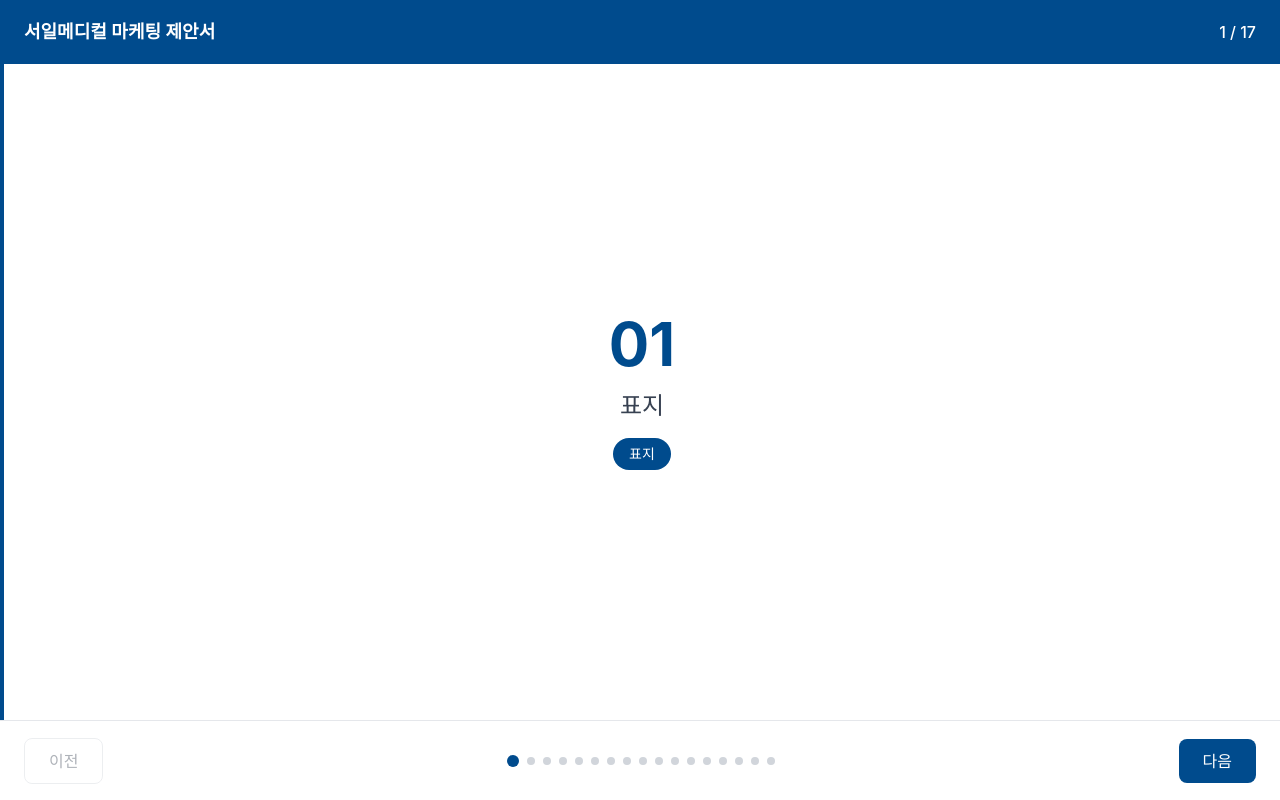
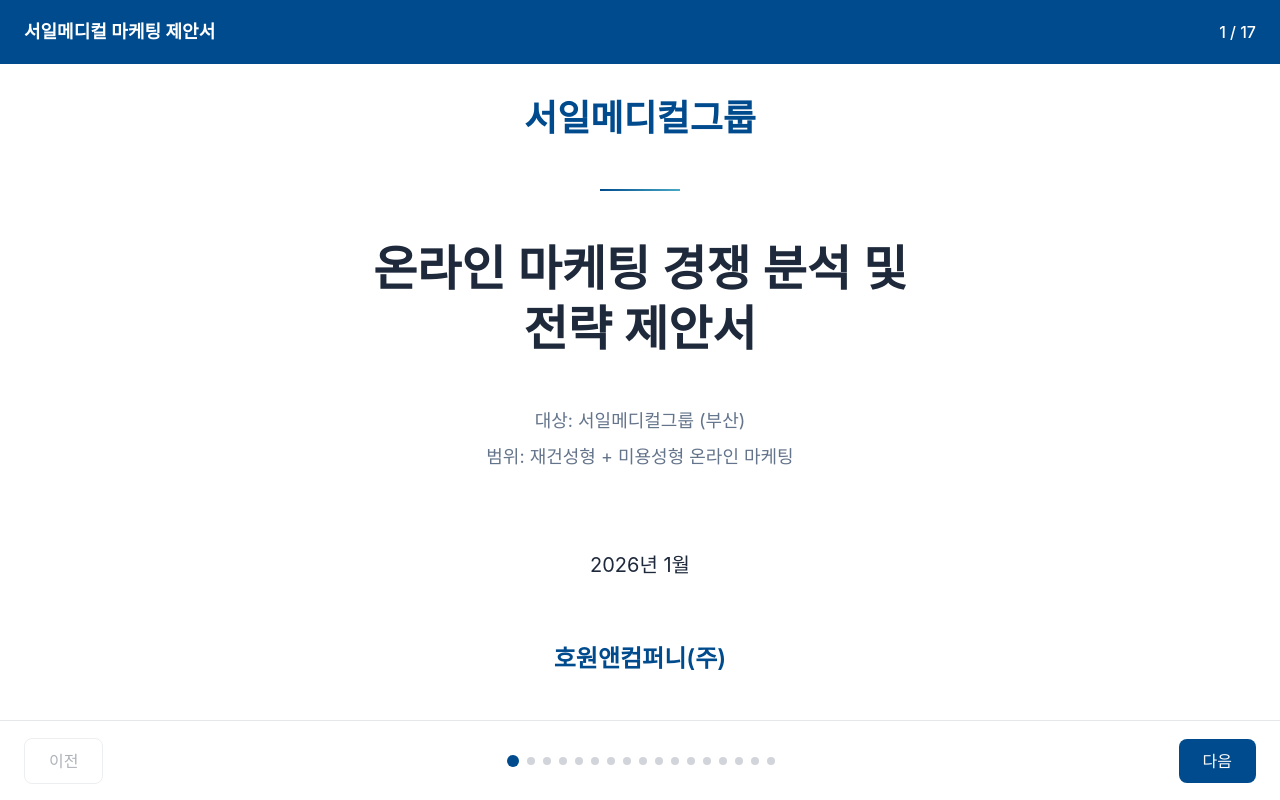
Before and after one commit to kevinkim1975/amp, a Next.js app: page / in a window 1280 px wide. Shown: the top 800 px of the page. Built offline with nearby package versions, Linux system fonts and the light colour scheme.

Commit message:
feat: Section01Cover 표지 구현

```diff
--- /dev/null
+++ b/src/components/sections/Section01Cover.tsx
@@ -0,0 +1,52 @@
+/**
+ * Section01Cover - 표지 섹션
+ * v0.dev 생성 후 Boris Cherny 원칙 적용
+ * - 하드코딩 색상 → Tailwind 변수
+ * - 시맨틱 HTML 적용
+ */
+
+export function Section01Cover() {
+  return (
+    <section className="min-h-[calc(100vh-144px)] bg-white flex items-center justify-center p-8">
+      <div className="w-full max-w-content">
+        <div className="flex flex-col items-center text-center space-y-12">
+          {/* 고객사명 */}
+          <h2 className="text-[2.25rem] font-semibold leading-tight text-primary">
+            서일메디컬그룹
+          </h2>
+
+          {/* 장식선 */}
+          <div className="h-[2px] w-20 bg-gradient-to-r from-primary to-secondary" />
+
+          {/* 제안서 제목 */}
+          <h1 className="text-5xl font-semibold leading-tight text-neutral-800 max-w-4xl break-keep">
+            온라인 마케팅 경쟁 분석 및
+            <br />
+            전략 제안서
+          </h1>
+
+          {/* 범위 정보 */}
+          <div className="space-y-2 text-lg text-neutral-500">
+            <p>대상: 서일메디컬그룹 (부산)</p>
+            <p>범위: 재건성형 + 미용성형 온라인 마케팅</p>
+          </div>
+
+          {/* 날짜 */}
+          <p className="text-xl text-neutral-800 pt-8">2026년 1월</p>
+
+          {/* 제출사 */}
+          <h3 className="text-2xl font-semibold text-primary pt-4">
+            호원앤컴퍼니(주)
+          </h3>
+
+          {/* 대외비 뱃지 */}
+          <div className="pt-8">
+            <span className="inline-block px-4 py-1.5 bg-red-50 text-red-600 text-sm rounded-full border border-red-200 shadow-sm">
+              대외비
+            </span>
+          </div>
+        </div>
+      </div>
+    </section>
+  );
+}
--- a/src/components/sections/SectionContainer.tsx
+++ b/src/components/sections/SectionContainer.tsx
@@ -1,13 +1,12 @@
 /**
- * SectionContainer - 섹션 플레이스홀더 컨테이너
- * v0.dev 생성 후 Boris Cherny 원칙에 따라 수정
- * - 하드코딩 색상 → Tailwind 변수
- * - 영어 라벨 → 한국어
+ * SectionContainer - 섹션 컨테이너
+ * Boris Cherny 원칙: 섹션 ID에 따라 해당 콘텐츠 컴포넌트 렌더링
  */
 
 import React from 'react';
 import type { SectionProps, SectionType } from '@/types';
 import { cn } from '@/lib/utils';
+import { Section01Cover } from './Section01Cover';
 
 /** 섹션 타입별 한국어 라벨 */
 const TYPE_LABELS: Record<SectionType, string> = {
@@ -17,37 +16,56 @@
   closing: '마무리',
 };
 
+/** 플레이스홀더 컴포넌트 (아직 구현되지 않은 섹션용) */
+const Placeholder = ({ section }: SectionProps) => {
+  const isOddSection = section.id % 2 === 1;
+
+  return (
+    <div
+      className={cn(
+        'min-h-[calc(100vh-144px)] flex items-center justify-center',
+        isOddSection ? 'bg-white' : 'bg-neutral-50'
+      )}
+    >
+      <div className="flex flex-col items-center justify-center gap-4 text-center px-8">
+        <div className="text-6xl font-bold text-primary">
+          {section.id.toString().padStart(2, '0')}
+        </div>
+        <h2 className="text-2xl font-medium text-gray-700">{section.title}</h2>
+        <div className="inline-flex items-center px-4 py-1.5 rounded-full bg-primary text-white text-sm font-medium">
+          {TYPE_LABELS[section.type]}
+        </div>
+      </div>
+    </div>
+  );
+};
+
+/** 섹션 ID별 컴포넌트 매핑 */
+const SectionComponents: Partial<Record<number, React.ComponentType>> = {
+  1: Section01Cover,
+  // 2: Section02TOC,
+  // 3: Section03Overview,
+  // ... 추후 섹션 추가
+};
+
 export const SectionContainer = React.forwardRef<HTMLElement, SectionProps>(
   ({ section, isActive }, ref) => {
-    // 홀수/짝수 섹션에 따른 배경색
-    const isOddSection = section.id % 2 === 1;
+    const SectionContent = SectionComponents[section.id];
 
     return (
       <section
         ref={ref}
         id={`section-${section.id}`}
         className={cn(
-          'min-h-[calc(100vh-144px)] flex items-center justify-center transition-all',
-          isOddSection ? 'bg-white' : 'bg-neutral-50',
-          isActive && 'border-l-4 border-l-primary'
+          'transition-all',
+          isActive && 'ring-2 ring-primary ring-inset'
         )}
       >
-        <div className="flex flex-col items-center justify-center gap-4 text-center px-8">
-          {/* 섹션 번호 */}
-          <div className="text-6xl font-bold text-primary">
-            {section.id.toString().padStart(2, '0')}
-          </div>
-
-          {/* 섹션 제목 */}
-          <h2 className="text-2xl font-medium text-gray-700">
-            {section.title}
-          </h2>
-
-          {/* 섹션 타입 뱃지 */}
-          <div className="inline-flex items-center px-4 py-1.5 rounded-full bg-primary text-white text-sm font-medium">
-            {TYPE_LABELS[section.type]}
-          </div>
-        </div>
+        {SectionContent ? (
+          <SectionContent />
+        ) : (
+          <Placeholder section={section} isActive={isActive} />
+        )}
       </section>
     );
   }
```
Also changed, not shown: src/components/sections/index.ts (added, +11 -0 lines).
